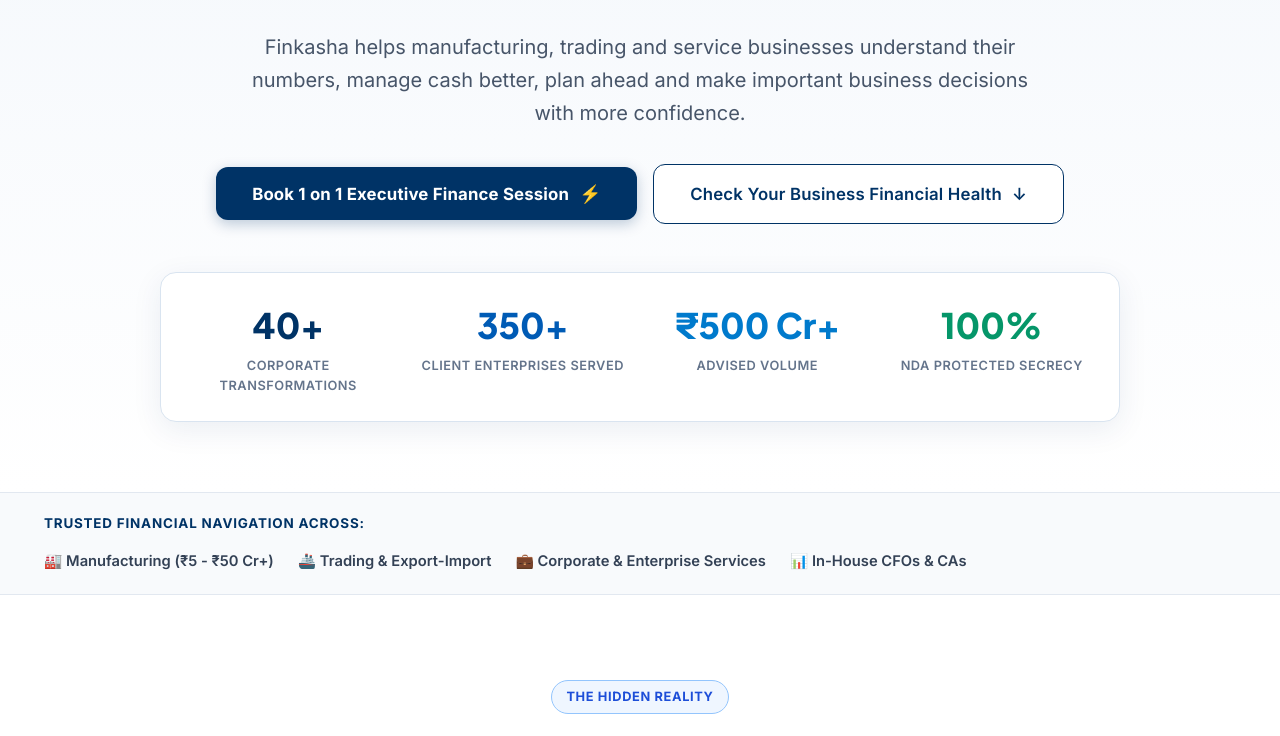
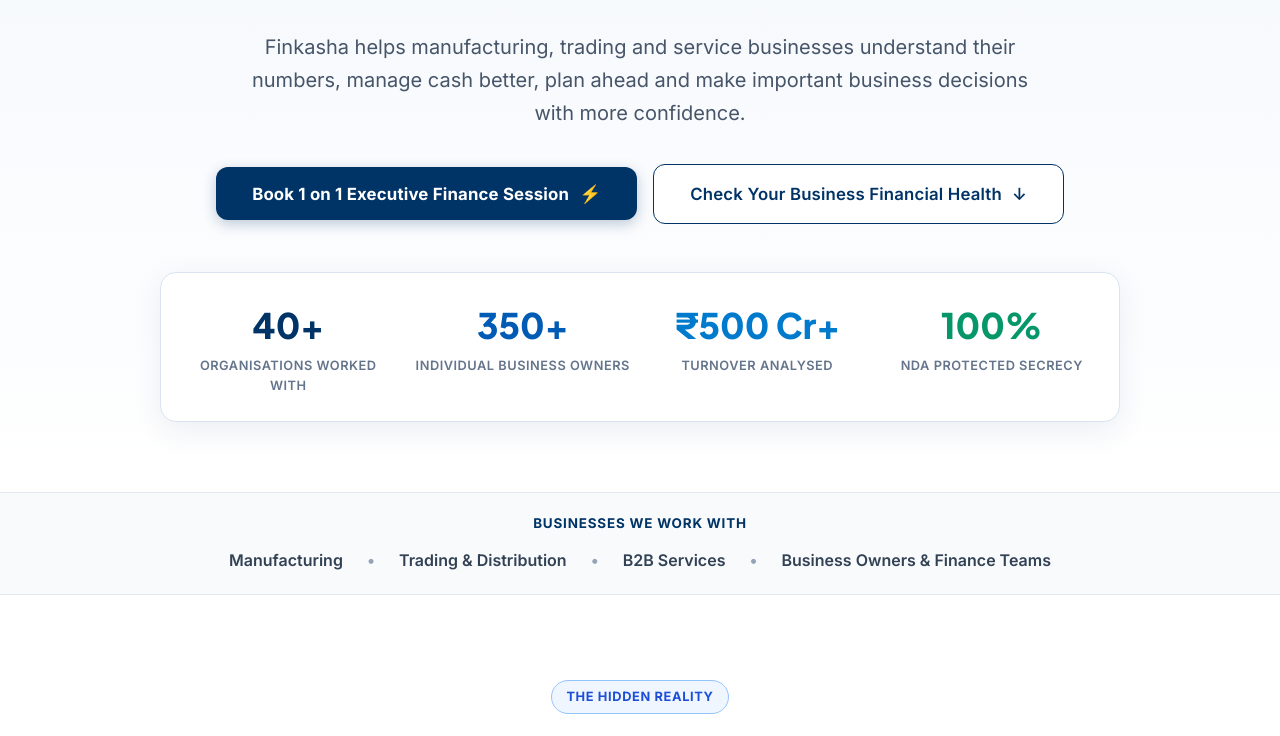
Before and after one commit to snowraj/finkasha.in, a Next.js app: page / in a window 1280 px wide. Shown: the part 506-1242 px from the top of the page. Built offline with nearby package versions, Linux system fonts and the light colour scheme.

Commit message:
feat: update metrics labels and redesign businesses strip to be centered

```diff
--- a/src/app/page.tsx
+++ b/src/app/page.tsx
@@ -127,7 +127,7 @@
                 40+
               </div>
               <div style={{ fontSize: '0.8rem', color: '#64748B', marginTop: '2px', textTransform: 'uppercase', letterSpacing: '0.04em', fontWeight: 600 }}>
-                Corporate Transformations
+                Organisations Worked With
               </div>
             </div>
             <div>
@@ -135,7 +135,7 @@
                 350+
               </div>
               <div style={{ fontSize: '0.8rem', color: '#64748B', marginTop: '2px', textTransform: 'uppercase', letterSpacing: '0.04em', fontWeight: 600 }}>
-                Client Enterprises Served
+                Individual Business Owners
               </div>
             </div>
             <div>
@@ -143,7 +143,7 @@
                 ₹500 Cr+
               </div>
               <div style={{ fontSize: '0.8rem', color: '#64748B', marginTop: '2px', textTransform: 'uppercase', letterSpacing: '0.04em', fontWeight: 600 }}>
-                Advised Volume
+                Turnover Analysed
               </div>
             </div>
             <div>
@@ -166,15 +166,18 @@
           padding: '20px 0',
         }}
       >
-        <div className="container" style={{ display: 'flex', justifyContent: 'space-between', alignItems: 'center', flexWrap: 'wrap', gap: '16px' }}>
+        <div className="container" style={{ display: 'flex', flexDirection: 'column', alignItems: 'center', gap: '14px', textAlign: 'center' }}>
           <span style={{ fontSize: '0.84rem', color: '#003366', fontWeight: 700, textTransform: 'uppercase', letterSpacing: '0.06em' }}>
-            Trusted Financial Navigation Across:
+            BUSINESSES WE WORK WITH
           </span>
-          <div style={{ display: 'flex', gap: '24px', flexWrap: 'wrap', alignItems: 'center', fontSize: '0.92rem', color: '#334155', fontWeight: 600 }}>
-            <span>🏭 Manufacturing (₹5 - ₹50 Cr+)</span>
-            <span>🚢 Trading & Export-Import</span>
-            <span>💼 Corporate & Enterprise Services</span>
-            <span>📊 In-House CFOs & CAs</span>
+          <div style={{ display: 'flex', justifyContent: 'center', flexWrap: 'wrap', alignItems: 'center', gap: '24px', fontSize: '1rem', color: '#334155', fontWeight: 600 }}>
+            <span>Manufacturing</span>
+            <span style={{ color: '#94A3B8' }}>•</span>
+            <span>Trading & Distribution</span>
+            <span style={{ color: '#94A3B8' }}>•</span>
+            <span>B2B Services</span>
+            <span style={{ color: '#94A3B8' }}>•</span>
+            <span>Business Owners & Finance Teams</span>
           </div>
         </div>
       </section>
```
